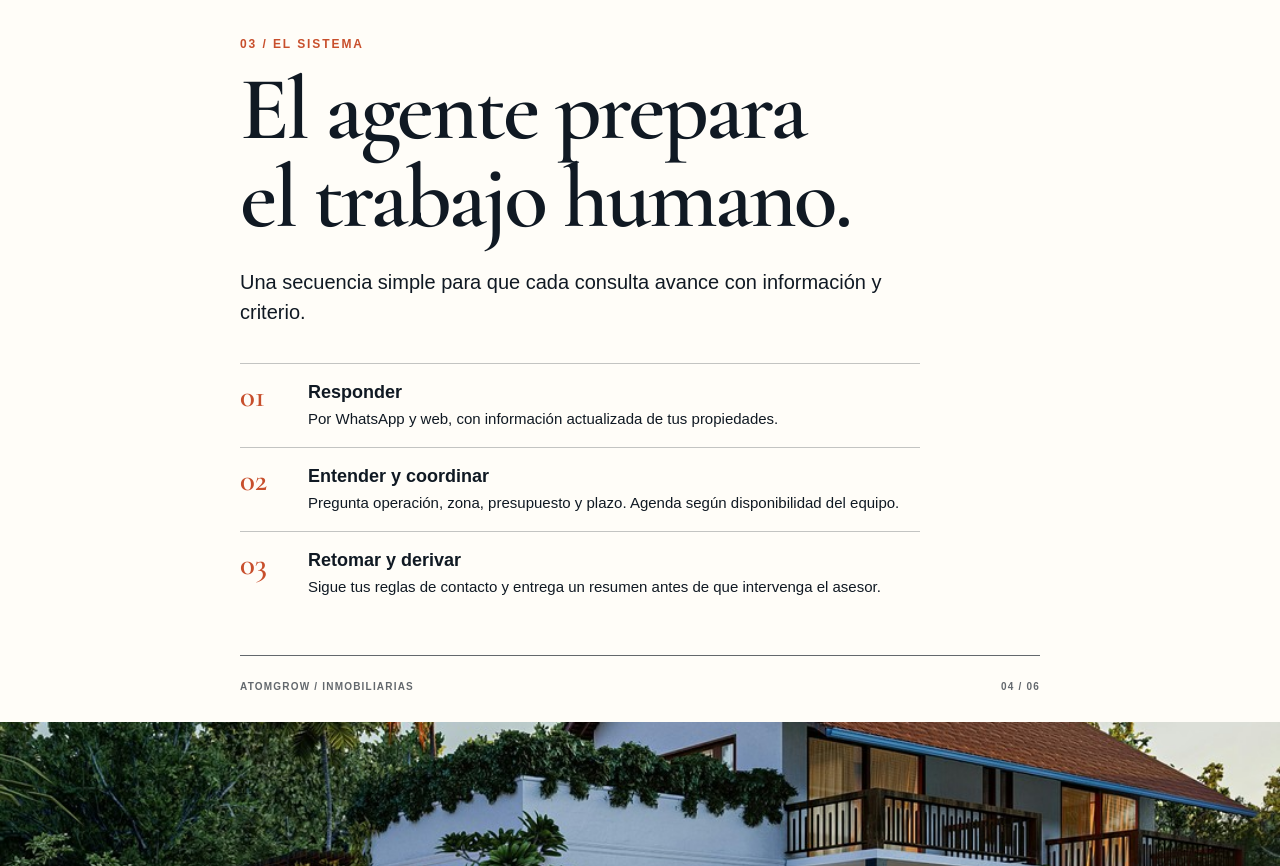
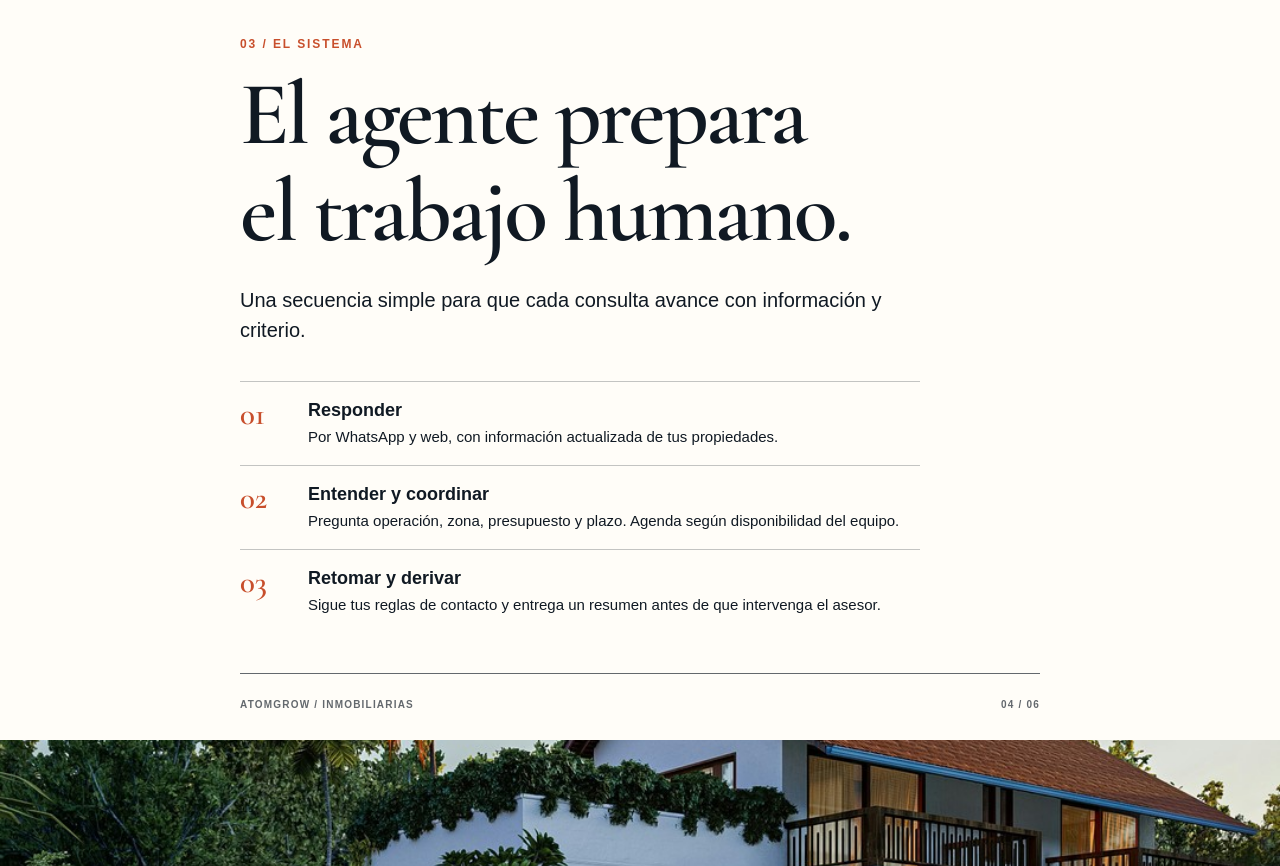
Before and after one commit to atomgrow/Inmobiliarias, a plain HTML site: page index.html in a window 1280 px wide. Shown: the part 2957-3823 px from the top of the page. Drawn offline with Linux system fonts and the light colour scheme; a web font is replaced by a local one.

Commit message:
Add spacing between heading lines

```diff
--- a/styles.css
+++ b/styles.css
@@ -54,7 +54,7 @@ h2{font-size:clamp(58px,9.8vw,100px);margin-bottom:24px}
 .advisor-brief dt{font-weight:700}
 .advisor-brief dd{margin:0}
 .panel-system{background:var(--paper)}
-.panel-system h2{font-size:clamp(56px,9vw,90px)}
+.panel-system h2{font-size:clamp(56px,9vw,90px);line-height:1.08}
 .system-steps h3{margin:0}
 .panel-custom{background:var(--cream)}
 .custom-photo{height:37svh;min-height:240px;background:url('assets/vertical-exterior.jpg') center 60%/cover no-repeat;border-radius:0 0 24px 24px}
```
Also changed, not shown: 1 other file.
